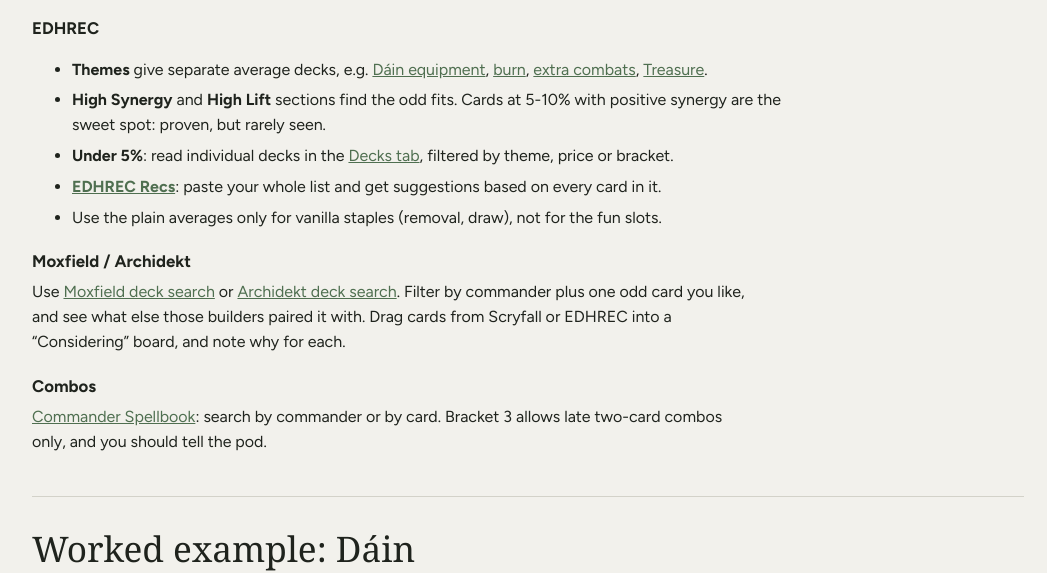
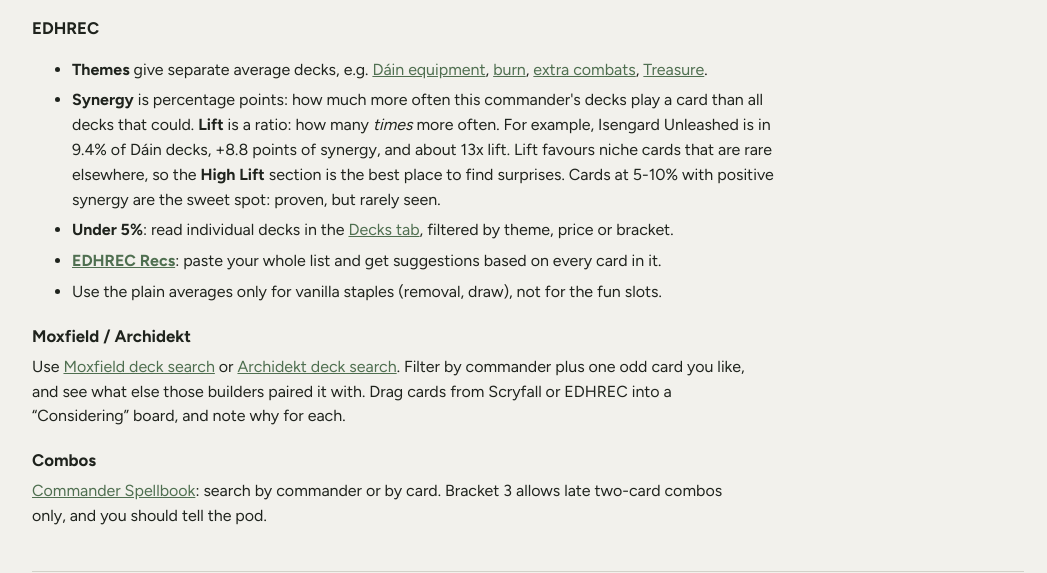
Before and after one commit to tradingzoo/mtg-commander-deckbuilder, a website: page public/guide.html in a window 1280 px wide. Shown: the part 2817-3390 px from the top of the page, without its empty margins (112-1159 px from the left). Drawn offline with Linux system fonts and the light colour scheme; a web font is replaced by a local one.

Commit message:
Guide: correct what EDHREC Lift and Synergy mean
Co-Authored-By: Claude Opus 5.5 <noreply@anthropic.com>
Claude-Session: https://claude.ai/code/session_01RUtNMdMnGxo4Hs5twyFxHQ

```diff
--- a/public/guide.html
+++ b/public/guide.html
@@ -98,7 +98,7 @@ footer{padding:28px 0 48px;color:var(--muted);font-size:.85rem}
 <h3>EDHREC</h3>
 <ul class="tight">
 <li><b>Themes</b> give separate average decks, e.g. <a href="https://edhrec.com/commanders/dain-of-the-ancient-halls/equipment" target="_blank" rel="noopener">Dáin equipment</a>, <a href="https://edhrec.com/commanders/dain-of-the-ancient-halls/burn" target="_blank" rel="noopener">burn</a>, <a href="https://edhrec.com/commanders/dain-of-the-ancient-halls/extra-combats" target="_blank" rel="noopener">extra combats</a>, <a href="https://edhrec.com/commanders/dain-of-the-ancient-halls/treasure" target="_blank" rel="noopener">Treasure</a>.</li>
-<li><b>High Synergy</b> and <b>High Lift</b> sections find the odd fits. Cards at 5-10% with positive synergy are the sweet spot: proven, but rarely seen.</li>
+<li><b>Synergy</b> is percentage points: how much more often this commander's decks play a card than all decks that could. <b>Lift</b> is a ratio: how many <i>times</i> more often. For example, Isengard Unleashed is in 9.4% of Dáin decks, +8.8 points of synergy, and about 13x lift. Lift favours niche cards that are rare elsewhere, so the <b>High Lift</b> section is the best place to find surprises. Cards at 5-10% with positive synergy are the sweet spot: proven, but rarely seen.</li>
 <li><b>Under 5%</b>: read individual decks in the <a href="https://edhrec.com/decks/dain-of-the-ancient-halls" target="_blank" rel="noopener">Decks tab</a>, filtered by theme, price or bracket.</li>
 <li><b><a href="https://edhrec.com/recs" target="_blank" rel="noopener">EDHREC Recs</a></b>: paste your whole list and get suggestions based on every card in it.</li>
 <li>Use the plain averages only for vanilla staples (removal, draw), not for the fun slots.</li></ul>
```
